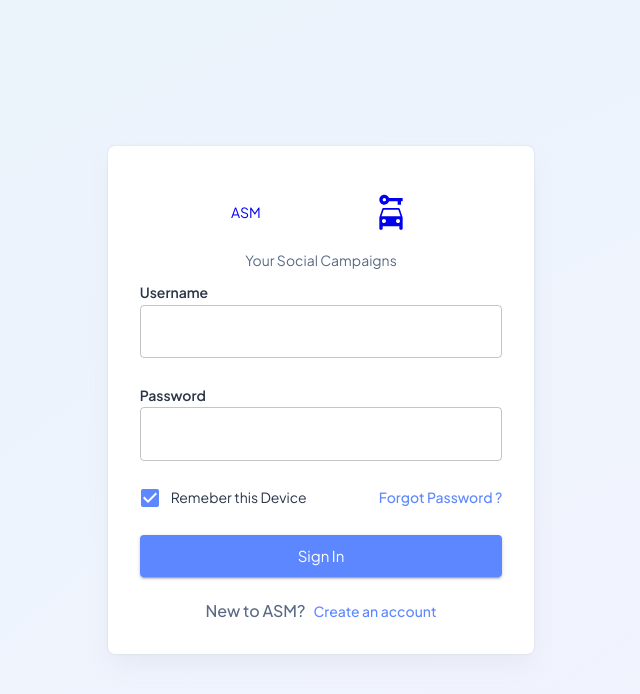
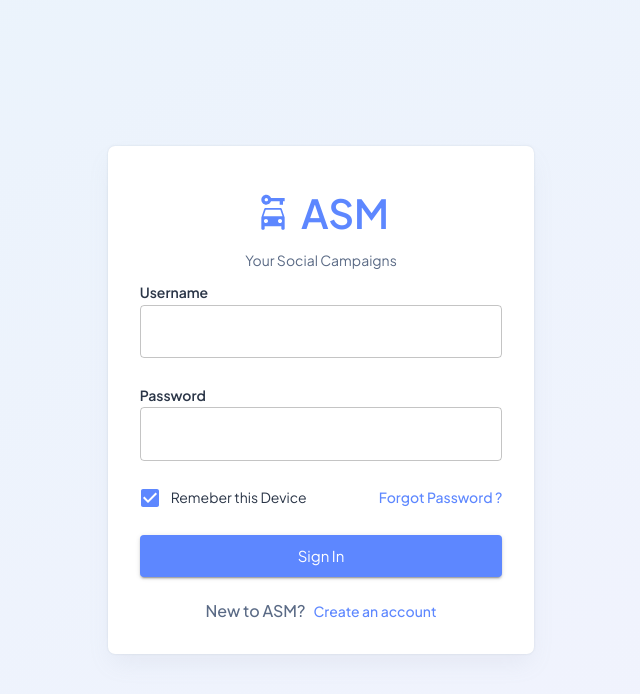
Before and after one commit to Programmovic/AutoStockMarket, a Next.js app: page /authentication/login in a window 1280 px wide. Shown: the top 694 px of the page, without its empty margins (319-959 px from the left). Built offline with nearby package versions, Linux system fonts and the light colour scheme.

Commit message:
update Logo.tsx

```diff
--- a/src/app/(DashboardLayout)/layout/shared/logo/Logo.tsx
+++ b/src/app/(DashboardLayout)/layout/shared/logo/Logo.tsx
@@ -1,6 +1,7 @@
 import Link from "next/link";
-import { styled } from "@mui/material";
+import { styled } from "@mui/material/styles";
 import { CarRental } from "@mui/icons-material";
+import Typography from "@mui/material/Typography"; // Import Typography
 
 const LinkStyled = styled(Link)(() => ({
   height: "70px",
@@ -8,15 +9,22 @@ const LinkStyled = styled(Link)(() => ({
   overflow: "hidden",
   display: "flex",
   alignItems: "center",
-  justifyContent: "space-between",
-  textDecoration: "none", // To remove underline from the link
+  justifyContent: "center",
+  textDecoration: "none",
 }));
 
 const Logo = () => {
   return (
     <LinkStyled href="/">
-      <span>ASM</span>
-      <CarRental sx={{ fontSize: 40 }} />
+      <CarRental sx={{ fontSize: 40, color: "#5D87FF" }} />
+      <Typography
+        variant="h6"
+        component="span"
+        sx={{ marginLeft: 1, fontSize: 40, color: "#5D87FF" }}
+      >
+        ASM
+      </Typography>{" "}
+      {/* Use Typography here */}
     </LinkStyled>
   );
 };
```
